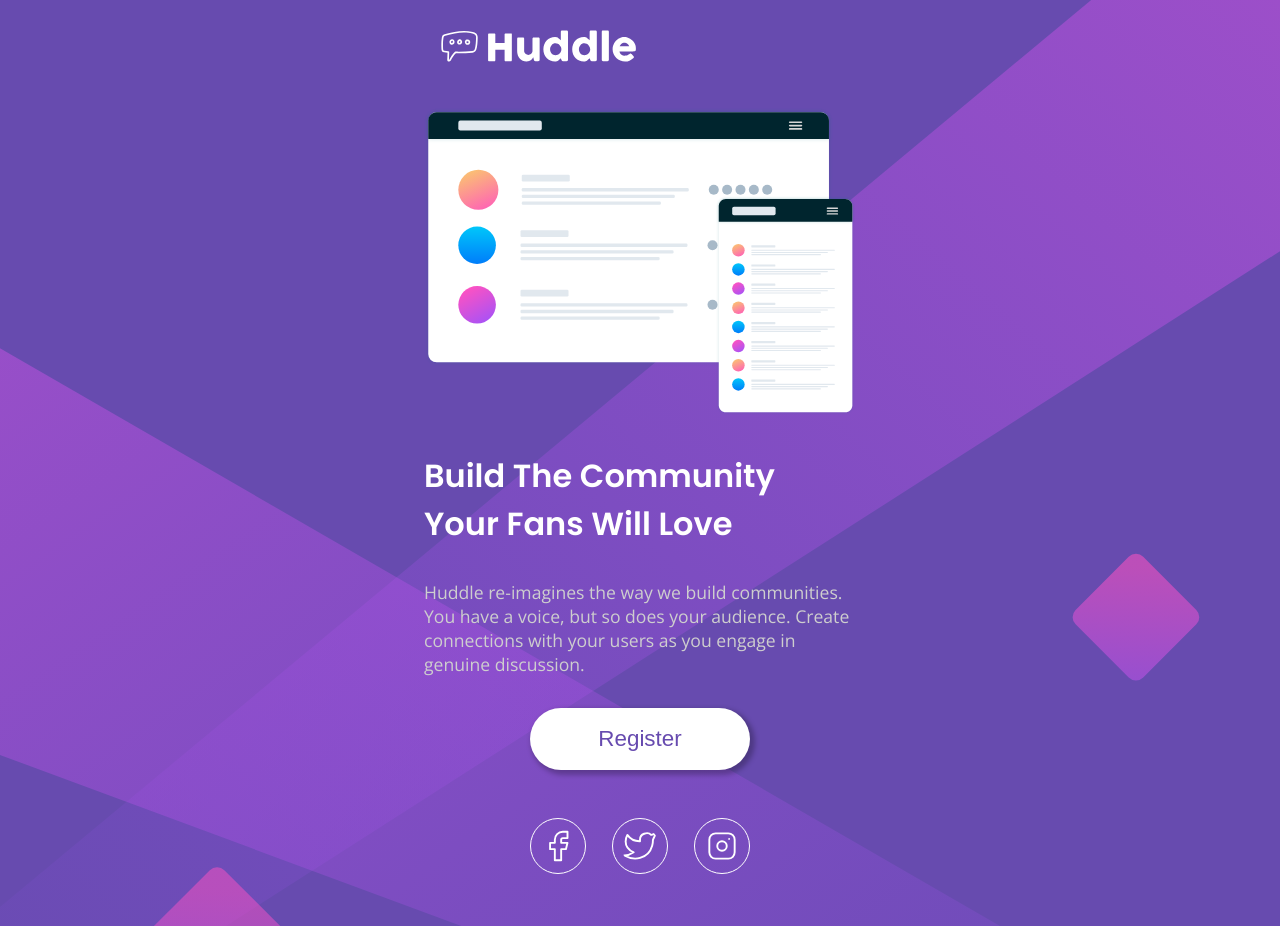
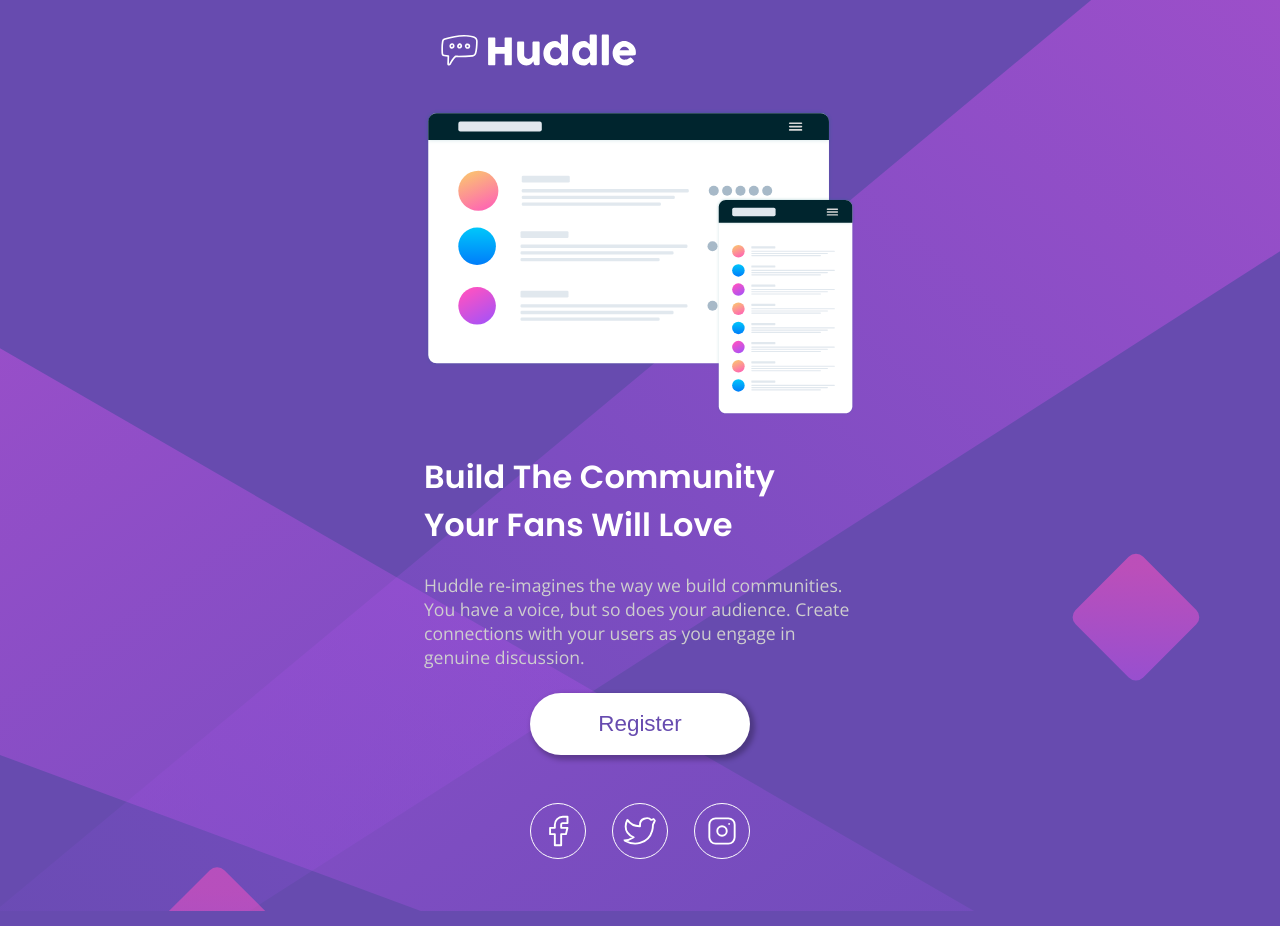
Before and after one commit to mthsimao/huddle-landing-page, a plain HTML site: page index.html in a window 1280 px wide. Drawn offline with nearby package versions, Linux system fonts and the light colour scheme.

Commit message:
Update style.css

```diff
--- a/css/style.css
+++ b/css/style.css
@@ -29,11 +29,11 @@ main {
     display: flex;
     align-items: center;
     justify-content: center;
-    height: 92vh;
+    height: 86vh;
 }
 
 .image {
-    padding-top: 2em;
+    padding-top: 1.8em;
 }
 
 .tudo-dentro {
@@ -50,7 +50,7 @@ main {
     flex-direction: column;
     align-items: flex-start;
     justify-content: center;
-    gap: 3em;
+    gap: 1.6em;
 }
 
 .text-h1 {
@@ -96,7 +96,7 @@ main {
     align-items: center;
     justify-content: flex-end;
     gap: 1.6em;
-    margin-right: 2em;
+    margin-right: 2.5em;
 }
 
 .facebook svg,
@@ -130,7 +130,7 @@ main {
     }
 
     .header {
-        margin-top: 20px;
+        margin-top: 1.5em;
     }
 
     .tudo-dentro {
@@ -148,7 +148,7 @@ main {
         display: flex;
         align-items: center;
         justify-content: center;
-        gap: 2em;
+        gap: 1.5em;
     }
 
     .text-h1 {
```
